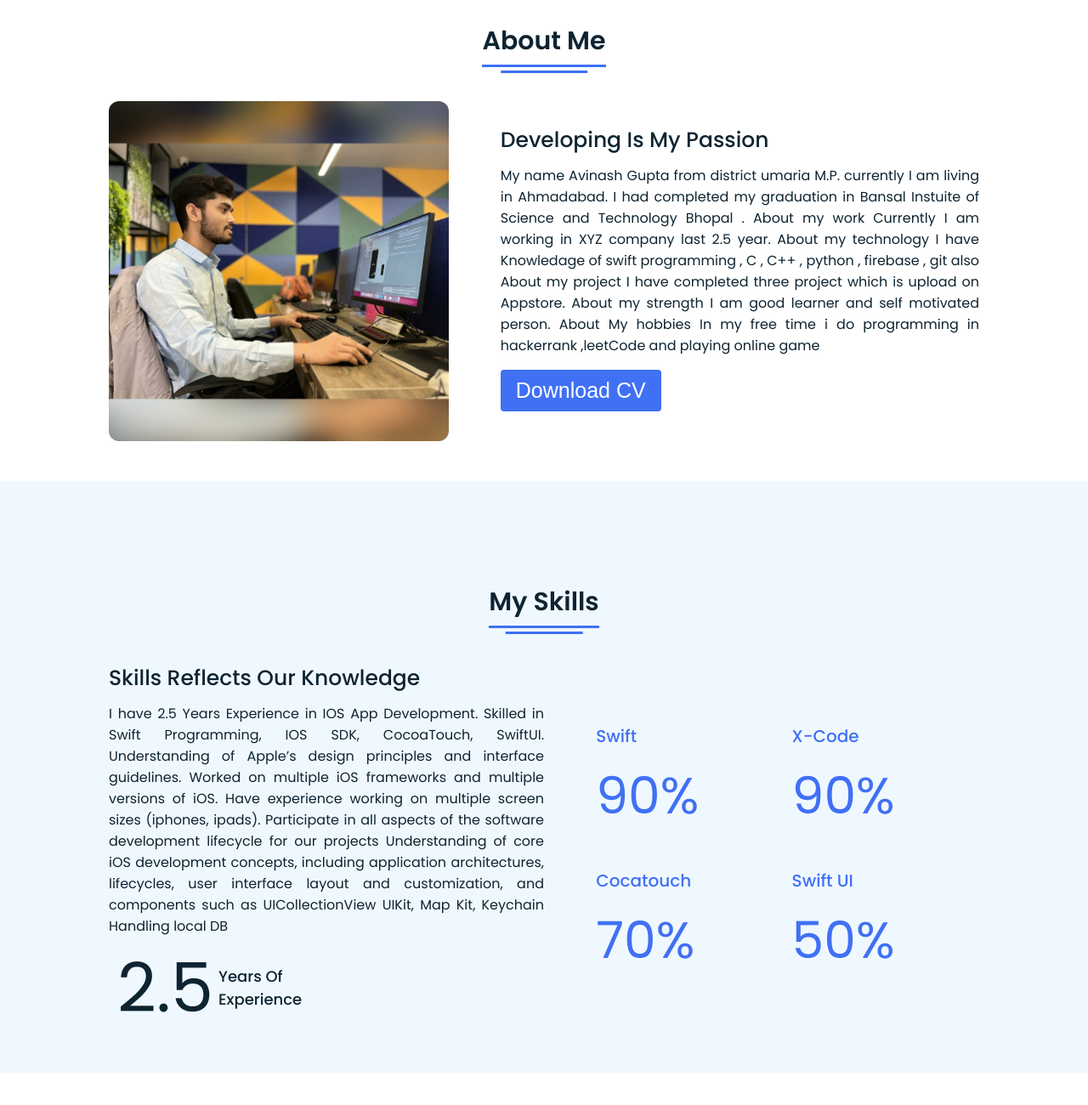
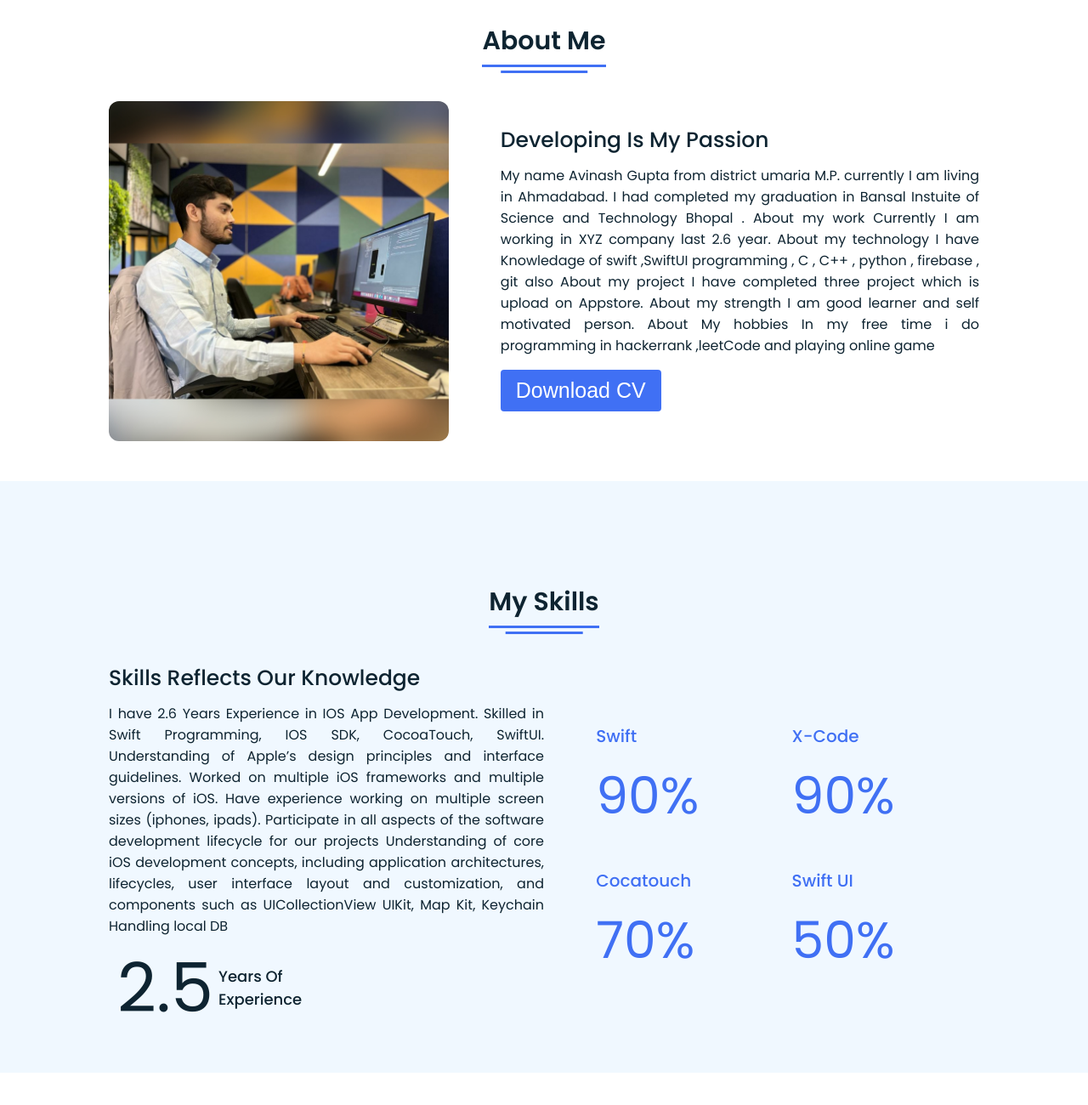
Before and after one commit to Avinashgupta137/Portfolio.in, a plain HTML site: page index.html in a window 1280 px wide. Shown: the part 854-2154 px from the top of the page at 85% size. Drawn offline with nearby package versions, Linux system fonts and the light colour scheme.

Commit message:
Update index.html
Add Resume

```diff
--- a/index.html
+++ b/index.html
@@ -67,10 +67,10 @@
     <div class="right">
       <div class="topic">Developing Is My Passion</div>
       <p>My name Avinash Gupta from district umaria M.P. currently I am living in Ahmadabad. I had completed my graduation in Bansal Instuite of Science and Technology Bhopal . About my work Currently I am working in XYZ company
-        last 2.5 year. About my technology I have Knowledage of swift programming , C , C++ , python , firebase , git also About my project I have completed three project
+        last 2.6 year. About my technology I have Knowledage of swift ,SwiftUI programming , C , C++ , python , firebase , git also About my project I have completed three project
         which is upload on Appstore.  About my strength I am good learner and self motivated person.  About My hobbies In my free time i do programming in hackerrank ,leetCode and playing online game</p>
       <div class="button">
-        <a href="https://drive.google.com/drive/folders/1C-s9ftuqofgpvle1f18XErNg15X3on4G?usp=drive_link"><button>Download CV</button></a>
+        <a href="https://drive.google.com/drive/folders/1C-s9ftuqofgpvle1f18XErNg15X3on4G?usp=sharing"><button>Download CV</button></a>
 
       </div>
     </div>
@@ -86,7 +86,7 @@
    <div class="skills-details">
      <div class="text">
        <div class="topic">Skills Reflects Our Knowledge</div>
-       <p>I have 2.5 Years Experience in IOS App Development.
+       <p>I have 2.6 Years Experience in IOS App Development.
         Skilled in Swift Programming, IOS SDK, CocoaTouch, SwiftUI.
         Understanding of Apple’s design principles and interface guidelines.
         Worked on multiple iOS frameworks and multiple versions of iOS.
```
